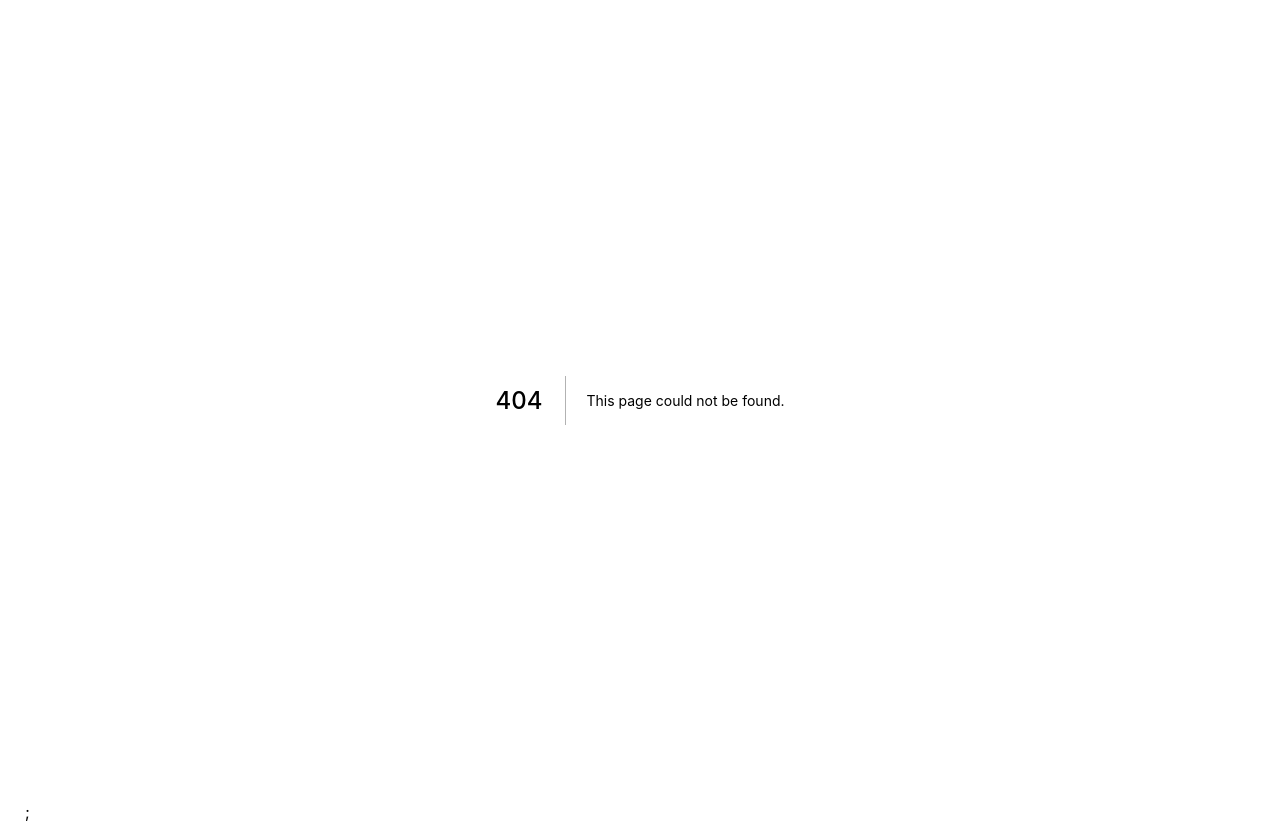
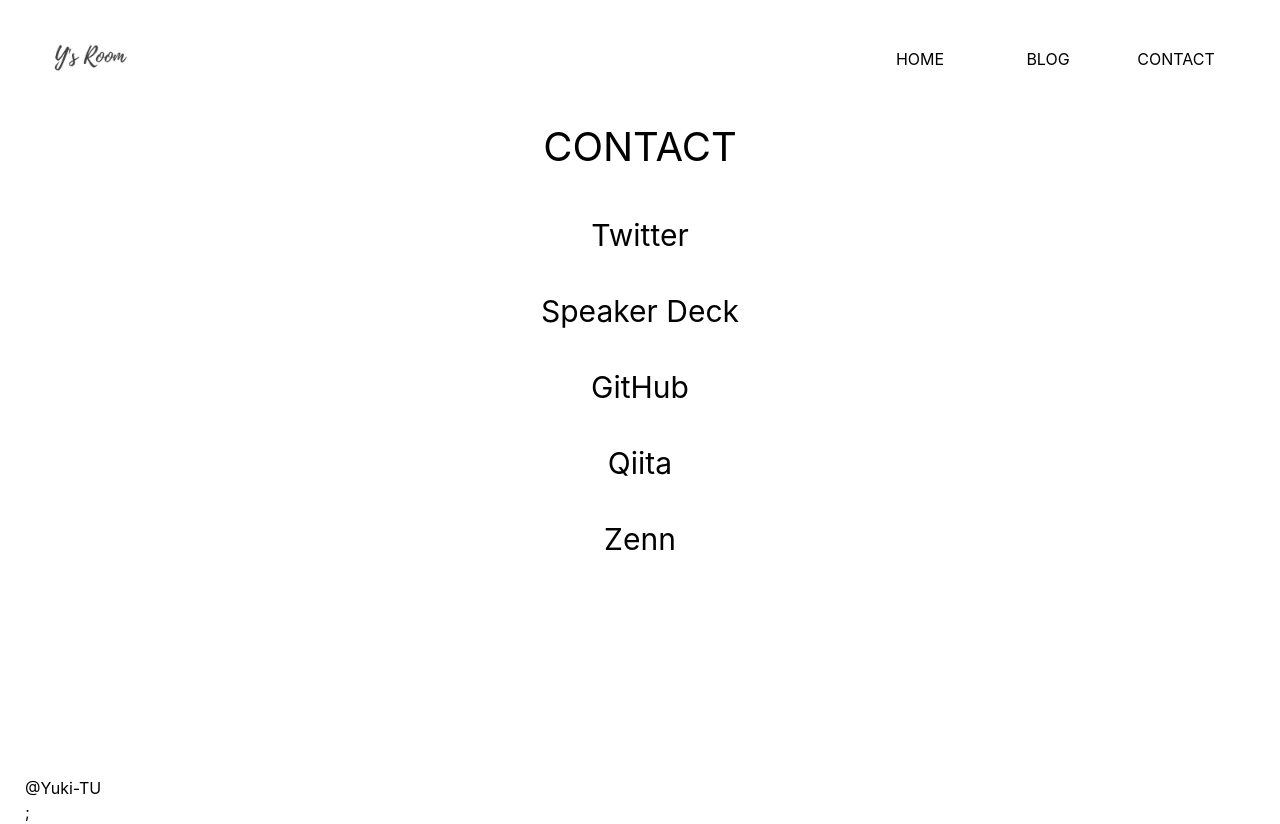
Before and after one commit to Yuki-TU/self-introduction, a Next.js app in the folder app/: page /contact in a window 1280 px wide. Before the commit this address had no page. Built offline with nearby package versions, Linux system fonts and the light colour scheme.

Commit message:
add:#13 コンタクトページ追加

```diff
--- /dev/null
+++ b/app/src/pages/contact/index.tsx
@@ -0,0 +1,56 @@
+import type { NextPage } from "next";
+import Head from "next/head";
+import { Footer, Header } from "../../components/uniqueParts";
+
+/**
+ * コンタクトページ
+ * @returns コンポーネント
+ */
+const Home: NextPage = () => {
+  return (
+    <div className="flex flex-col min-h-screen">
+      <Head>
+        <title>y&apos;s room - CONTACT</title>
+        <meta name="description" content="自己紹介のCONTACTページです。" />
+        <link rel="icon" href="/favicon.ico" />
+      </Head>
+      <Header />
+      <main className="flex-1 mx-auto w-full md:w-[1230px]">
+        <h1 className="mb-10 text-[40px] text-center">CONTACT</h1>
+        <a
+          className="block m-10 text-3xl text-center"
+          href="https://twitter.com/nerusan_main"
+        >
+          Twitter
+        </a>
+        <a
+          className="block m-10 text-3xl text-center"
+          href="https://speakerdeck.com/nerusan_main"
+        >
+          Speaker Deck
+        </a>
+        <a
+          className="block m-10 text-3xl text-center"
+          href="https://github.com/Yuki-TU"
+        >
+          GitHub
+        </a>
+        <a
+          className="block m-10 text-3xl text-center"
+          href="https://qiita.com/Yuki-TU"
+        >
+          Qiita
+        </a>
+        <a
+          className="block m-10 text-3xl text-center"
+          href="https://zenn.dev/yuki_tu"
+        >
+          Zenn
+        </a>
+      </main>
+      <Footer />
+    </div>
+  );
+};
+
+export default Home;
```
